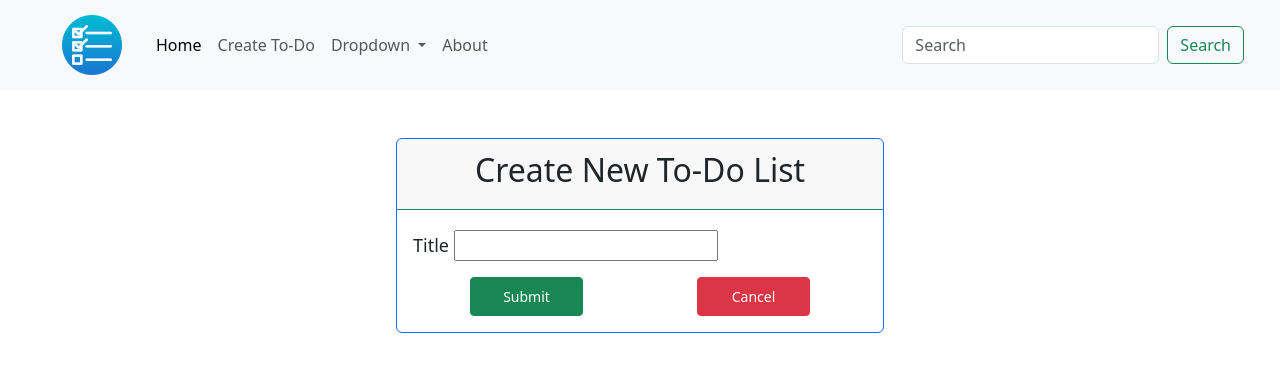
After one commit to NabinPrasadDhungana/ToDo_List_Project, a Django app: template todolist_project/todolist_app/templates/todolist_app/list_create.html in a window 1280 px wide. The commit adds this page. Shown: the top 372 px of the page. Run offline with Django 3.2, Linux system fonts and the light colour scheme; the template is opened without the code that fills it, so the values that code supplies are empty, except form fields; form fields are guessed from the names that the template uses; some libraries are stand-ins or nearby versions.

Commit message:
Form, view, template and create button made for new todo list creation

```diff
--- a/todolist_project/todolist_app/templates/todolist_app/item_create.html
+++ b/todolist_project/todolist_app/templates/todolist_app/item_create.html
@@ -30,7 +30,10 @@
 
                     <div class="form-group my-2">
                         <label class="my-1 fw-bold" for="{{ form.todo_list.id_for_label }}">{{ form.todo_list.label }}</label>
-                        {{form.todo_list}}
+                        <div class="listcreate d-flex justify-content-between">
+                            {{form.todo_list}}
+                            <a href="{% url 'list_create' %}" class="btn btn-sm btn-primary">Create new list</a>
+                        </div>
                     </div>
                     {% comment %} {{ form.as_p }} {% endcomment %}
                     <div class="form-group text-center d-flex justify-content-around">
--- /dev/null
+++ b/todolist_project/todolist_app/templates/todolist_app/list_create.html
@@ -0,0 +1,30 @@
+{% extends 'base.html' %}
+{% load static %}
+
+{% block title %}<title>Create New To-Do List | To-Do App</title>{% endblock title %}
+
+{% block content %}
+
+<div class="container col-lg-8 col-md-10 col-sm-12">
+    <div class="card border-primary">
+        <div class="card-header border-success">
+            <h2 class="text-center py-1">Create New To-Do List</h2>
+        </div>
+        <div class="card-body">
+            <form action="" method="POST">
+                {% csrf_token %}
+                <div class="form-group my-1">
+                    <label for="{{ form.title.id_for_label }}">{{ form.title.label }}</label>
+                    {{ form.title }}
+                </div>
+                <div class="form-group text-center d-flex justify-content-around mt-3">
+                    <button type="submit" class="btn btn-sm py-2 btn-success w-25">Submit</button>
+                    <a href="{% url 'item_create' %}" class="btn btn-sm py-2 btn-danger w-25">Cancel</a>
+                </div>
+            </form>
+        </div>
+    </div>
+</div>
+
+
+{% endblock content %}
--- a/todolist_project/todolist_app/urls.py
+++ b/todolist_project/todolist_app/urls.py
@@ -7,6 +7,7 @@ urlpatterns = [
     path('', Home.as_view(), name='home'),
     path('item/<int:id>/<str:pk>/', ItemDetailView.as_view(), name='item_detail'),
     path('update/<int:id>/<str:pk>/', ItemUpdateView.as_view(), name='item_update'),
+    path('create-list/', ToDoListCreateView.as_view(), name='list_create'),
     path('create/', ItemCreateView.as_view(), name='item_create'),
-    path('delete/<int:id>/<str:pk>/', ItemDeleteView.as_view(), name='item_delete')
+    path('delete/<int:id>/<str:pk>/', ItemDeleteView.as_view(), name='item_delete'),
 ]
```
Also changed, not shown: todolist_project/todolist_app/forms.py (+9 -1 lines), todolist_project/todolist_app/views.py (+9 -0 lines), todolist_project/db.sqlite3.
